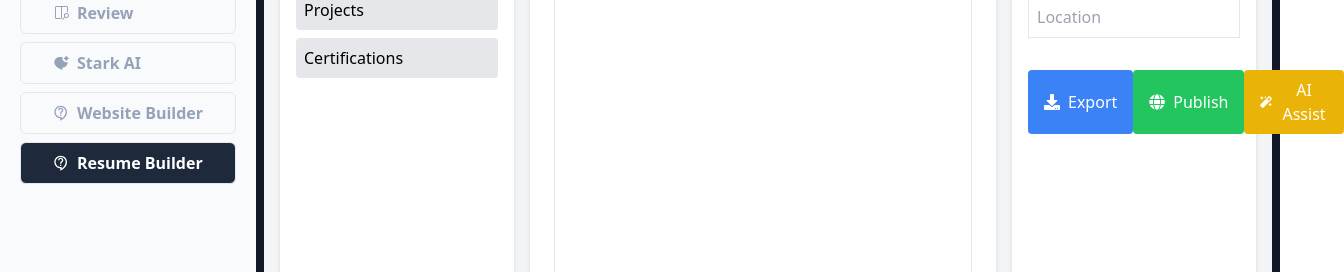
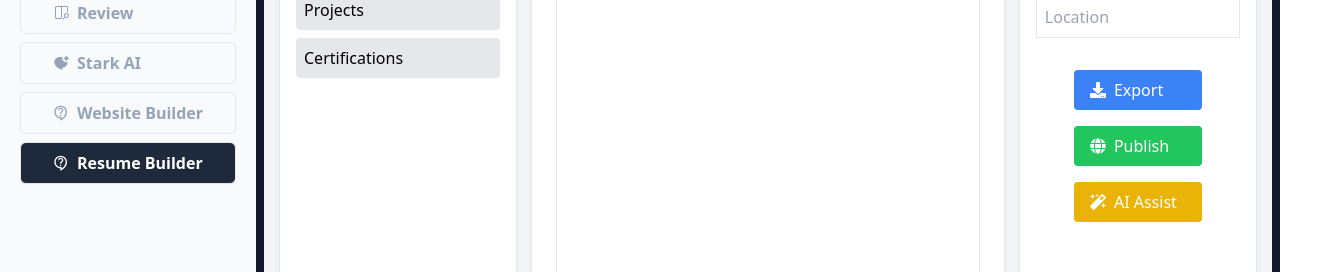
Before and after one commit to prabal-007/linknest, a Next.js app in the folder linknest/: page /resume-builder in a window 1280 px wide. Shown: the part 238-510 px from the top of the page, 1344 px wide, since content can reach past the window. Built offline with nearby package versions, Linux system fonts and the light colour scheme; no server answers; sample sign-in values are in the browser's storage.

Commit message:
refactoring and UI fixes

```diff
--- a/linknest/app/(dashboard)/resume-builder/page.jsx
+++ b/linknest/app/(dashboard)/resume-builder/page.jsx
@@ -73,14 +73,14 @@ export default function ResumeBuilder() {
           value={personalInfo.location}
           onChange={(e) => setPersonalInfo({ ...personalInfo, location: e.target.value })}
         />
-        <div className="flex justify-between mt-4">
-          <button className="flex items-center gap-2 bg-blue-500 text-white px-4 py-2 rounded">
+        <div className="flex flex-col gap-4 items-center justify-between mt-4">
+          <button className="flex w-32 items-center gap-2 bg-blue-500 text-white px-4 py-2 rounded">
             <FaDownload /> Export
           </button>
-          <button className="flex items-center gap-2 bg-green-500 text-white px-4 py-2 rounded">
+          <button className="flex w-32 items-center gap-2 bg-green-500 text-white px-4 py-2 rounded">
             <FaGlobe /> Publish
           </button>
-          <button className="flex items-center gap-2 bg-yellow-500 text-white px-4 py-2 rounded">
+          <button className="flex w-32 items-center gap-2 bg-yellow-500 text-white px-4 py-2 rounded">
             <FaMagic /> AI Assist
           </button>
         </div>
```
